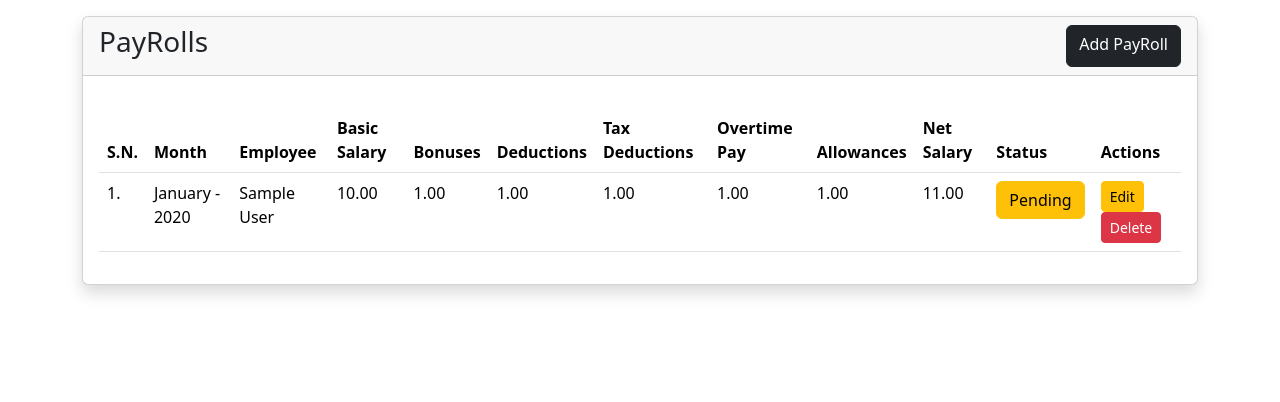
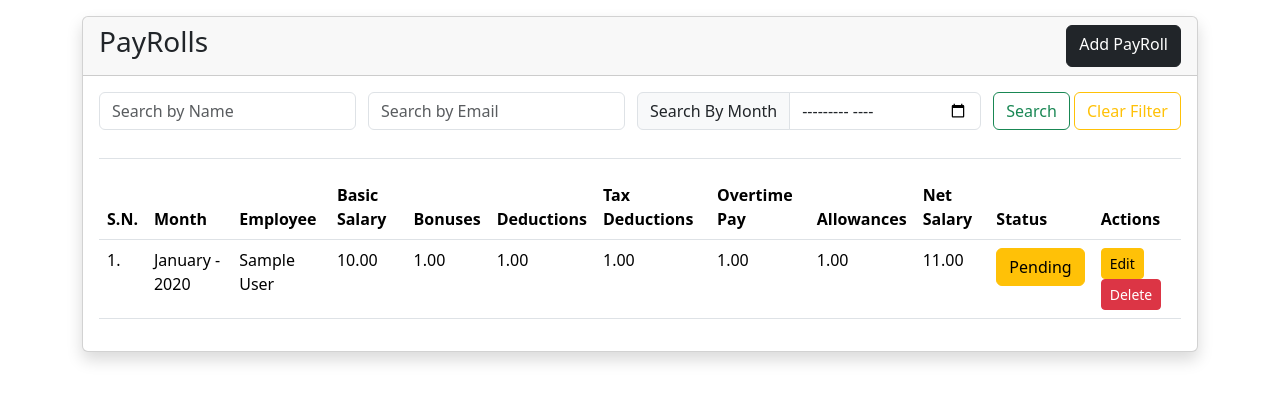
Before and after one commit to sunilyadav97/employee-management-system, a Django app: page /payrolls/ in a window 1280 px wide. Shown: the part 56-458 px from the top of the page. Run offline with Django 5.2, Linux system fonts and the light colour scheme; a user stored in the database is signed in; tables that the repository leaves empty hold one stand-in row (values such as "Sample post").

Commit message:
Added filters in payroll list.

```diff
--- a/emsapp/views.py
+++ b/emsapp/views.py
@@ -206,6 +206,21 @@ class PayRollListView(ListView):
         queryset = super().get_queryset().order_by('-month')
         if self.request.user.employee.role.name == "Employee":
             queryset = queryset.filter(employee=self.request.user.employee)
+
+        name = self.request.GET.get("name")
+        email = self.request.GET.get("email")
+        month = self.request.GET.get("month")
+
+        if name:
+            queryset = queryset.filter(employee__user__first_name__icontains=name)
+
+        if email:
+            queryset = queryset.filter(employee__user__email__icontains=email)
+
+        if month:
+            year, month = month.split('-')
+            queryset = queryset.filter(month__year=year, month__month=month)
+
         return queryset
 
 
--- a/templates/emsapp/payroll_list.html
+++ b/templates/emsapp/payroll_list.html
@@ -9,7 +9,36 @@
                         <a class="btn btn-dark" href="{% url 'emsapp:payroll_create' %}">Add PayRoll</a>
                     {% endif %}
                 </div>
-                <div class="card-body ">
+                <div class="card-body">
+                    <div class="mb-2 pb-1 border-bottom">
+                        <form action="" method="get">
+                            <div class="d-flex justify-content-between">
+                                {% if request.user.is_superuser or request.user.employee.role.name == "HR Manager" or request.user.employee.role.name == "Payroll Manager" %}
+                                    <div class="mb-2">
+                                        <input type="text" class="form-control" id="name" name="name"
+                                               placeholder="Search by Name">
+                                    </div>
+                                    <div class="mb-2">
+                                        <input type="email" class="form-control" id="email" name="email"
+                                               placeholder="Search by Email">
+                                    </div>
+                                {% endif %}
+                                <div class="mb-2">
+                                    <div class="input-group mb-3">
+                                        <span class="input-group-text" id="basic-addon1">Search By Month</span>
+                                        <input type="month" class="form-control" name="month"
+                                               aria-label="Month" aria-describedby="basic-addon1">
+                                    </div>
+                                </div>
+                                <div class="mb-2">
+                                    <button class="btn btn-outline-success" type="submit" id="button-addon2">Search
+                                    </button>
+                                    <a class="btn btn-outline-warning" href="{% url 'emsapp:payroll_list' %}">Clear
+                                        Filter</a>
+                                </div>
+                            </div>
+                        </form>
+                    </div>
                     <table class="table mt-3">
                         <thead>
                         <tr>
```
